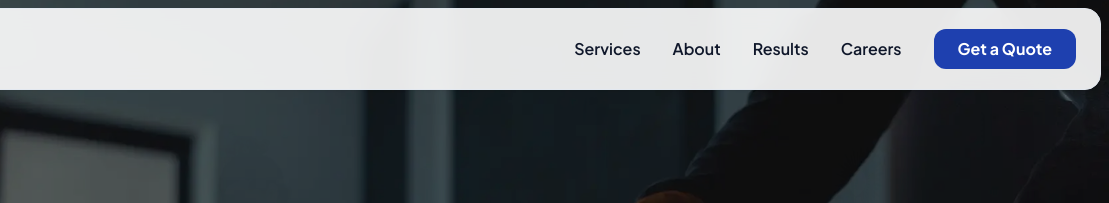
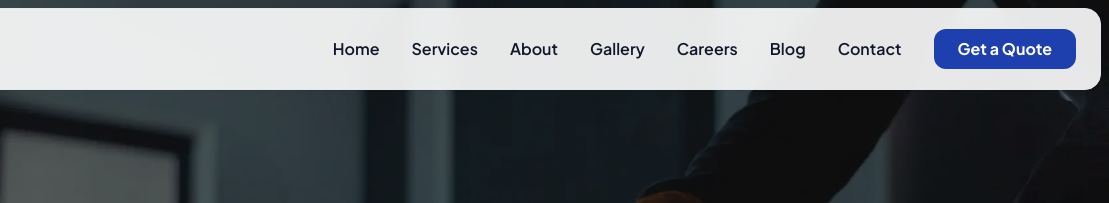
Before and after one commit to baldolopes/eyasindycleaning, a website: page index.html in a window 1280 px wide. Shown: the top 203 px of the page, 171-1280 px from the left. Drawn offline with nearby package versions, Linux system fonts and the light colour scheme.

Commit message:
Update: Contact, gallery, added to  Nav bar

```diff
--- a/index.html
+++ b/index.html
@@ -85,10 +85,13 @@
             </a>
 
             <nav class="hidden md:flex space-x-8 items-center">
+                <a href="index.html" class="font-semibold hover:text-brand-royal transition">Home</a>
                 <a href="/services/" class="font-semibold hover:text-brand-royal transition">Services</a>
                 <a href="/about/" class="font-semibold hover:text-brand-royal transition">About</a>
-                <a href="/gallery/" class="font-semibold hover:text-brand-royal transition">Results</a>
+                <a href="/gallery/" class="font-semibold hover:text-brand-royal transition">Gallery</a>
                 <a href="/careers/" class="font-semibold hover:text-brand-royal transition">Careers</a>
+                <a href="/blog/" class="font-semibold hover:text-brand-royal transition">Blog</a>
+                <a href="/contact/" class="font-semibold hover:text-brand-royal transition">Contact</a>
                 <a href="/contact/"
                     class="bg-brand-royal text-white px-6 py-2 rounded-xl font-bold hover:bg-opacity-90 transition">Get
                     a Quote</a>
```
